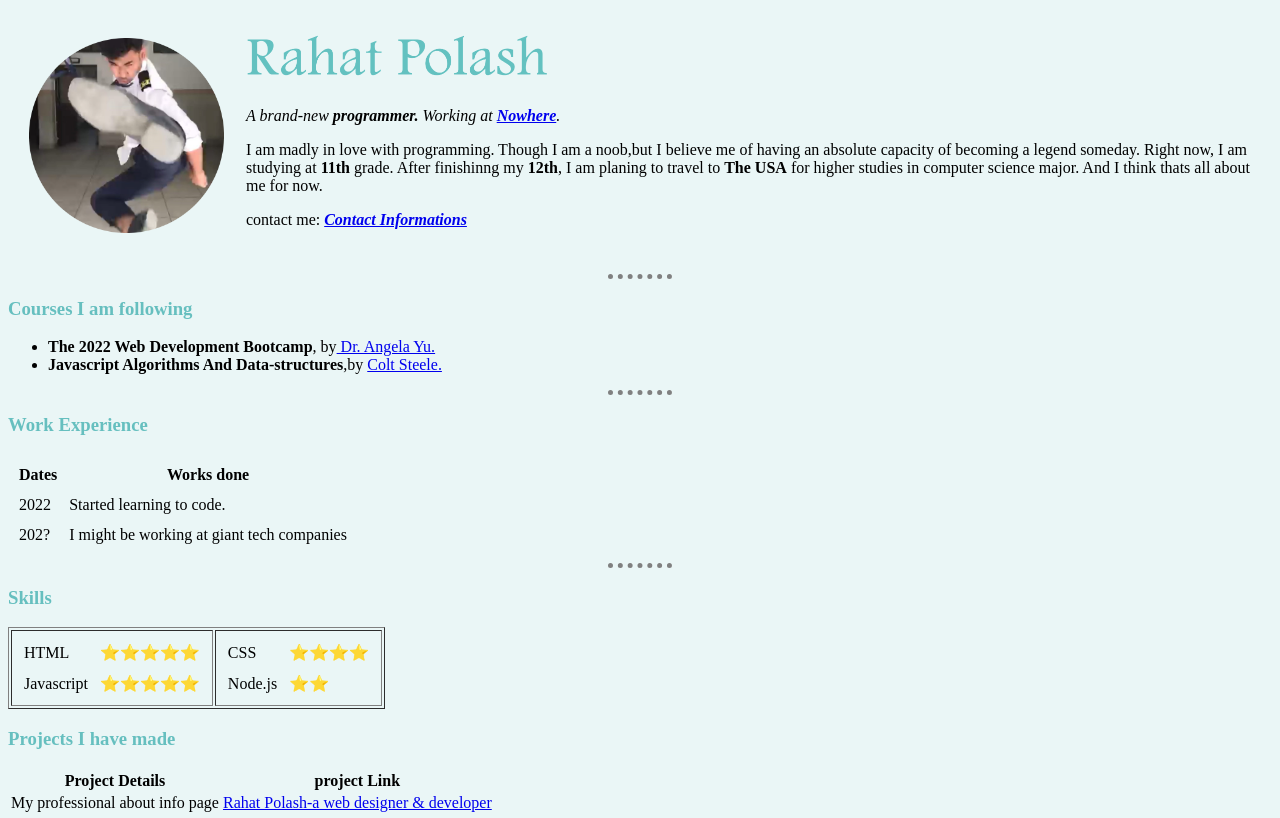
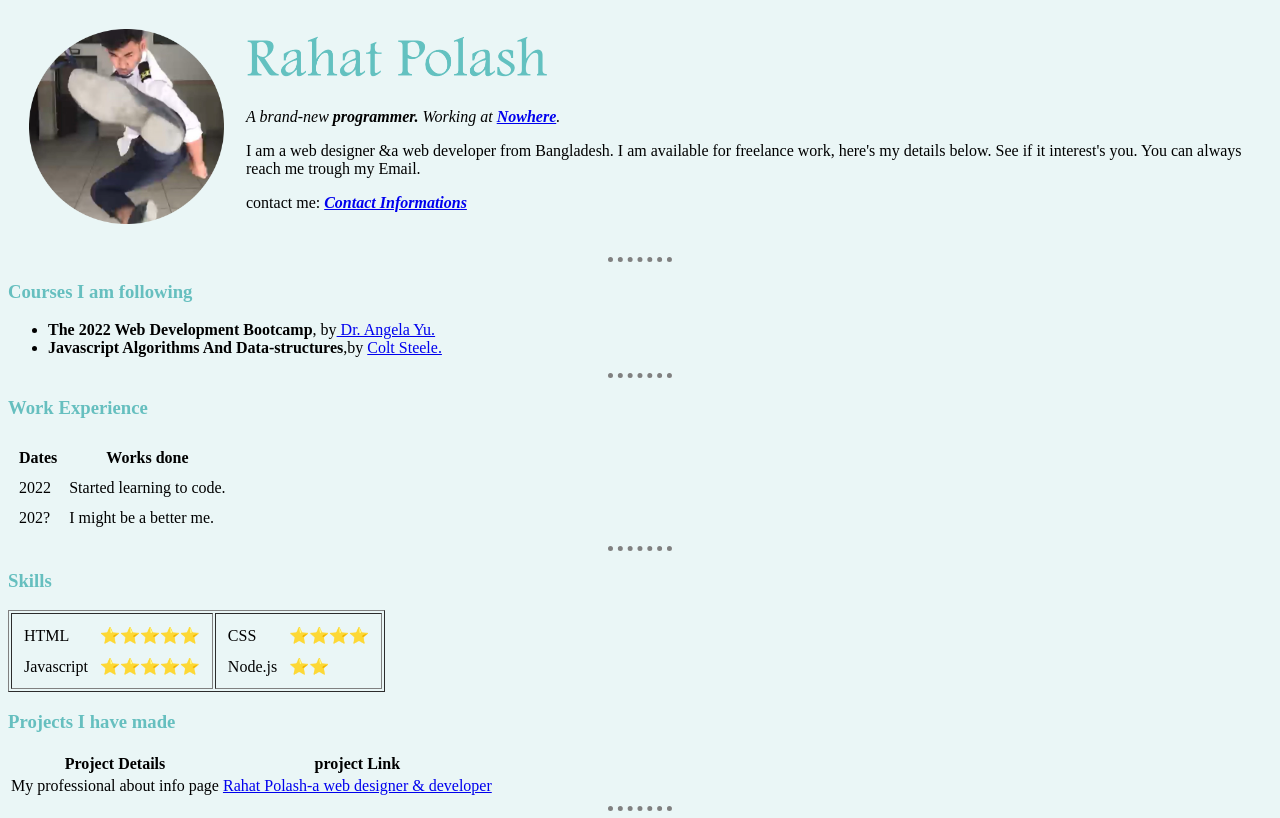
Before and after one commit to rahatRP/CV, a plain HTML site: page index.html in a window 1280 px wide. Shown: the top 818 px of the page. Drawn offline with Linux system fonts and the light colour scheme.

Commit message:
Update index.html

```diff
--- a/index.html
+++ b/index.html
@@ -16,7 +16,7 @@
             <td>
                 <img src="images/name.png" alt="name" height="58px" >
                 <p> <em> A brand-new <strong> programmer.</strong> Working at <a href="http://127.0.0.1:5500/"><b>Nowhere</b></a>.</em></p>
-                <p>I am madly in love with programming. Though I am a noob,but I believe me of having an absolute capacity of becoming a legend someday. Right now, I am studying at <strong>11th</strong> grade. After finishinng my <b>12th</b>, I am planing to travel to <b>The USA</b> for higher studies in <b></b>computer science</b> major. And I think thats all about me for now.</p>
+                <p>I am a web designer &a web developer from Bangladesh. I am available for freelance work, here's my details below. See if it interest's you. You can always reach me trough my Email.
                 <p>contact me: <a href="contact-info.html"><em><b> Contact Informations </b></em></a></p>
             </td>
         </tr>
@@ -43,7 +43,7 @@
             </tr>
             <tr>
                 <td>202?</td>
-                <td>I might be working at giant tech companies</td>
+                <td>I might be a better me.</td>
             </tr>
         </tbody>
         <tfoot>
```
